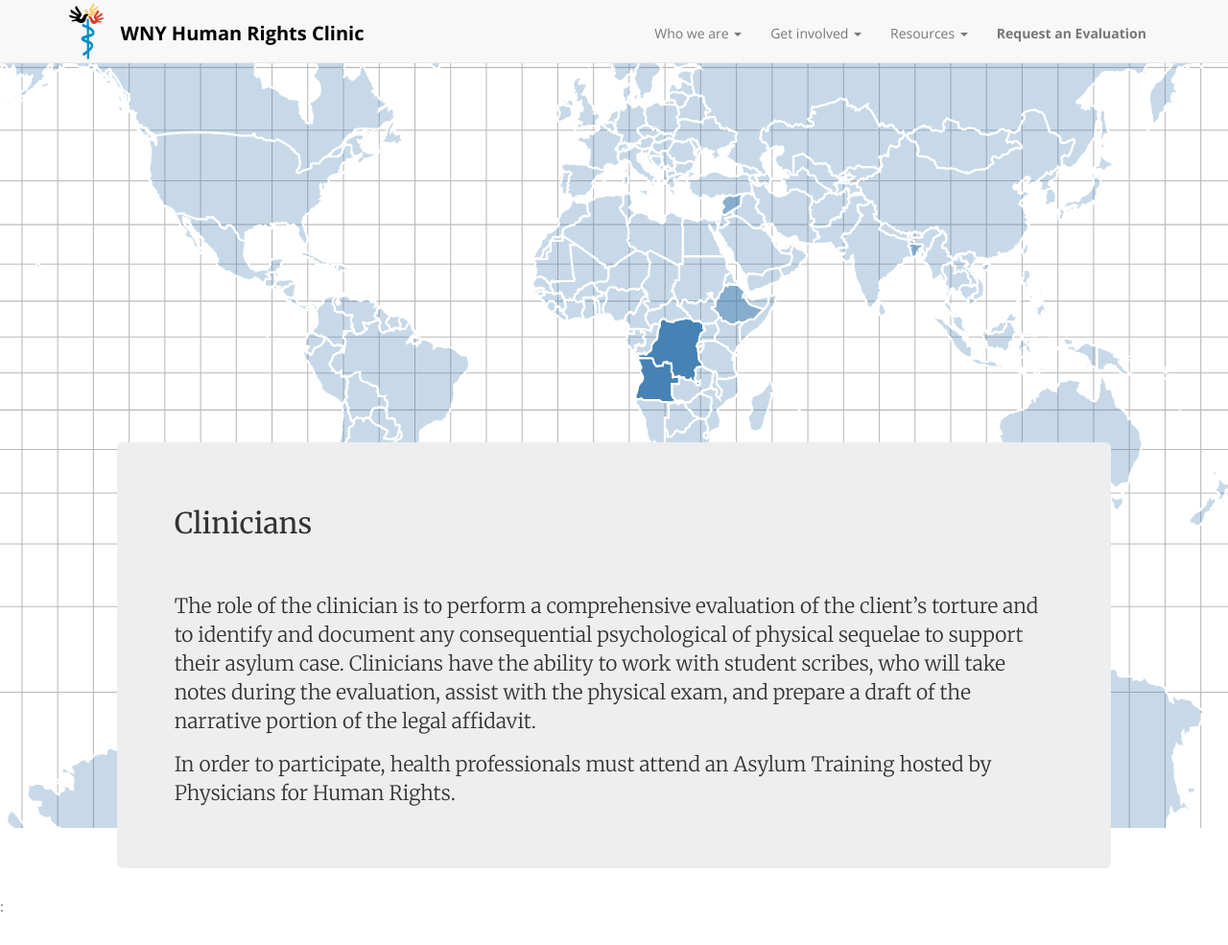
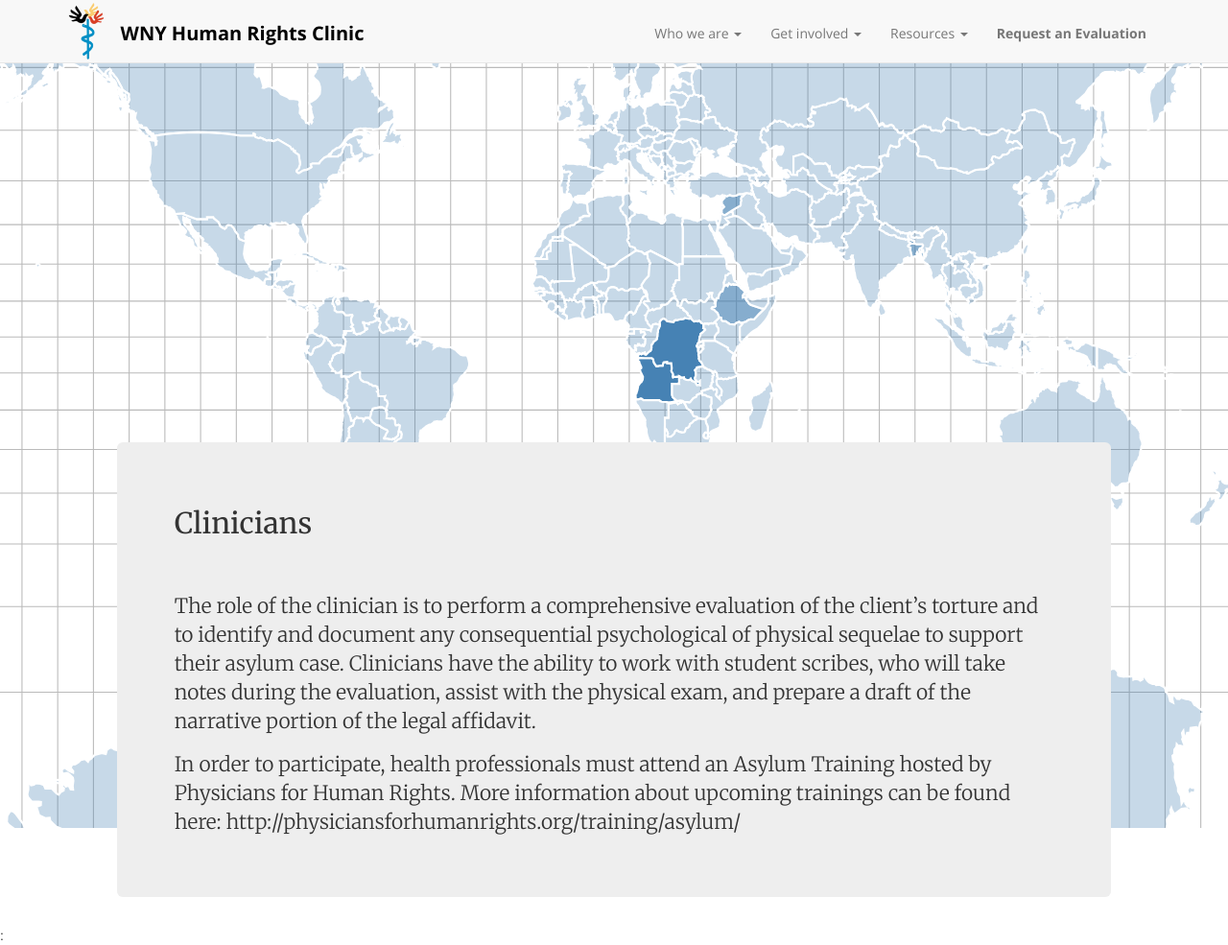
Before and after one commit to bquarant/wnyhrc, a Jekyll site: the page built from clinicians.md, in a window 1280 px wide and 985 px high. Shown: the whole window at 96% size. Built offline with Jekyll 4.4.1, drawn with Linux system fonts in a browser that asks for light colours; comment, search, counter and statistics services are not loaded.

Commit message:
Update clinicians.md

```diff
--- a/clinicians.md
+++ b/clinicians.md
@@ -7,4 +7,4 @@ permalink: /clinicians/
 
 The role of the clinician is to perform a comprehensive evaluation of the client's torture and to identify and document any consequential psychological of physical sequelae to support their asylum case. Clinicians have the ability to work with student scribes, who will take notes during the evaluation, assist with the physical exam, and prepare a draft of the narrative portion of the legal affidavit.
 
-In order to participate, health professionals must attend an Asylum Training hosted by Physicians for Human Rights.
+In order to participate, health professionals must attend an Asylum Training hosted by Physicians for Human Rights. More information about upcoming trainings can be found here: http://physiciansforhumanrights.org/training/asylum/
```
